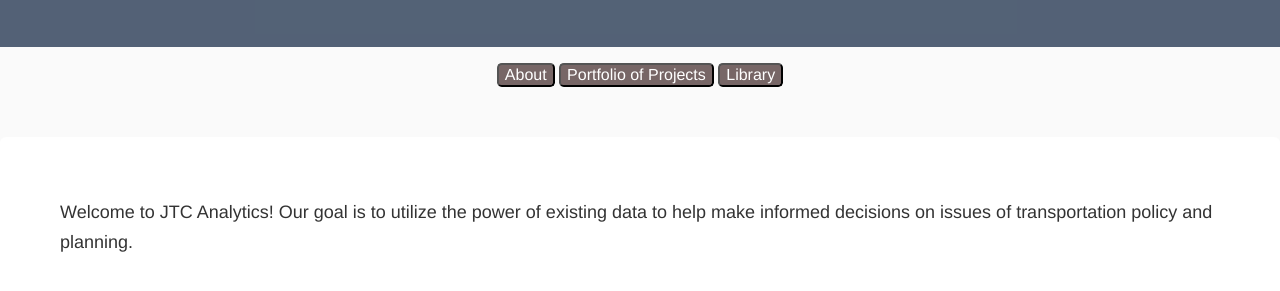
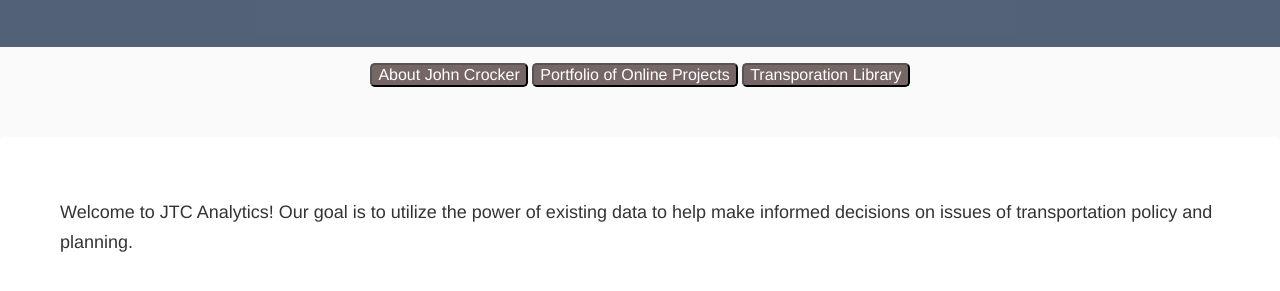
Before and after one commit to gt7348b/Portfolio, a plain HTML site: page index.html in a window 1280 px wide. Shown: the part 221-512 px from the top of the page. Drawn offline with Linux system fonts and the light colour scheme.

```diff
--- a/index.html
+++ b/index.html
@@ -29,9 +29,9 @@
     </div>
 
     <div class='navigation'>
-      <a href='#/about'><button>About</button></a>
-      <a href='#/portfolio'><button>Portfolio of Projects</button></a>
-      <a href='#/library'><button>Library</button></a>
+      <a href='#/about'><button>About John Crocker</button></a>
+      <a href='#/portfolio'><button>Portfolio of Online Projects</button></a>
+      <a href='#/library'><button>Transporation Library</button></a>
     </div>
 
     <div ng-view class='main'>
```
Also changed, not shown: styles/main.css (+1 -1 lines).
